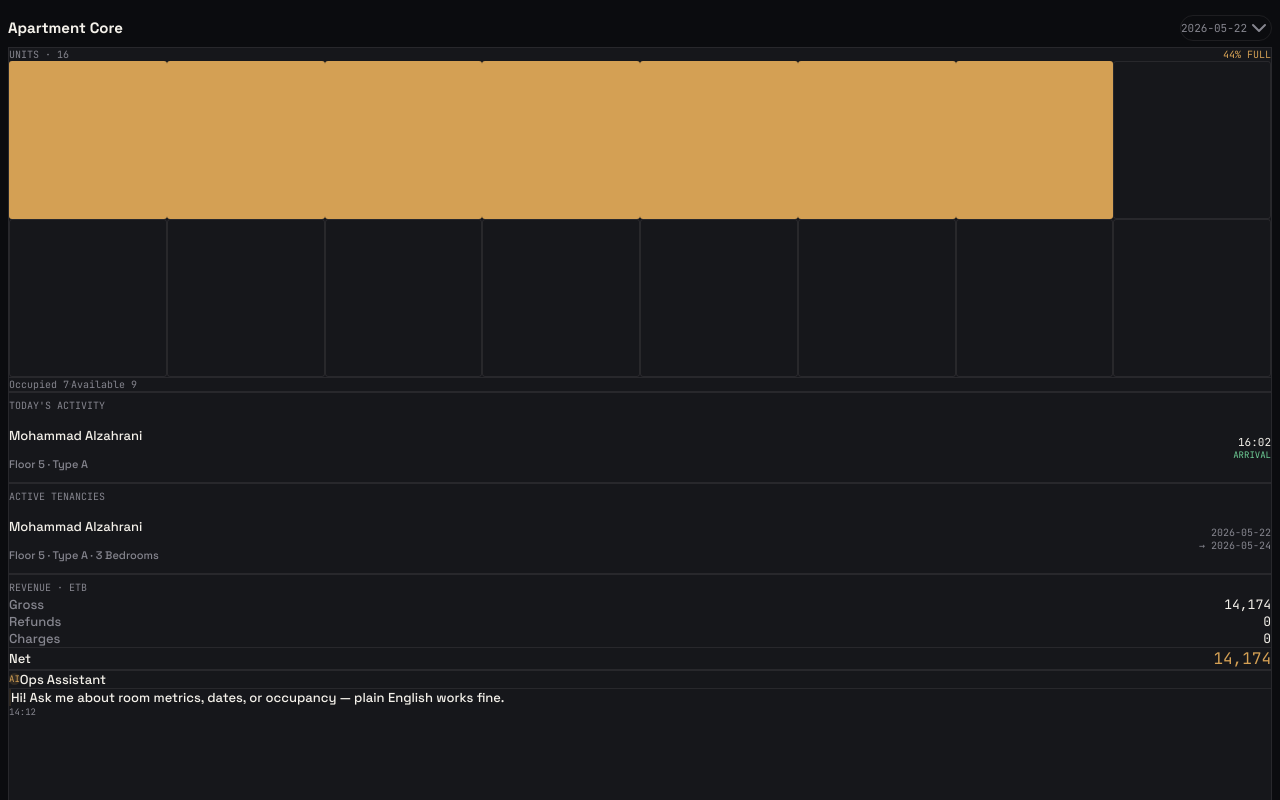
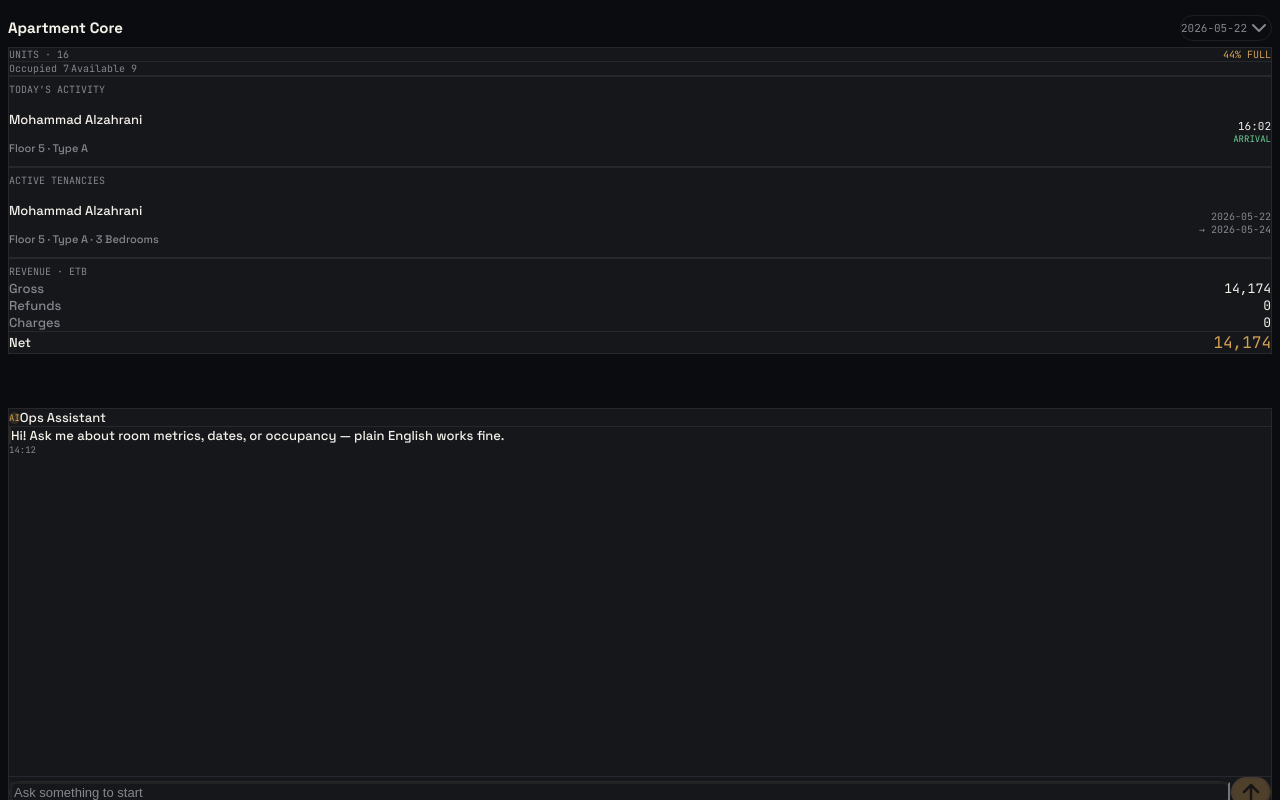
Before and after one commit to ehudab/st-telegram-app, a Next.js app: page / in a window 1280 px wide. Shown: the top 800 px of the page. Built offline with nearby package versions, Linux system fonts and the light colour scheme; no server answers.

Commit message:
grid ui fix

```diff
--- a/src/components/DashboardSection.tsx
+++ b/src/components/DashboardSection.tsx
@@ -21,8 +21,13 @@ function UnitGrid({ total, occupied }: { total: number; occupied: number }) {
             {cells.map((isOccupied, i) => (
                 <div
                     key={i}
-                    className={`aspect-square rounded-[3px] ${isOccupied ? "bg-[var(--brass)]" : "bg-transparent border border-[var(--line)]"
-                        }`}
+                    className="h-6 rounded-[3px]"
+                    style={{
+                        background: isOccupied ? "var(--brass)" : "transparent",
+                        boxShadow: isOccupied
+                            ? "inset 0 0 0 1px var(--ink)"
+                            : "inset 0 0 0 1px var(--line)",
+                    }}
                 />
             ))}
         </div>
```
